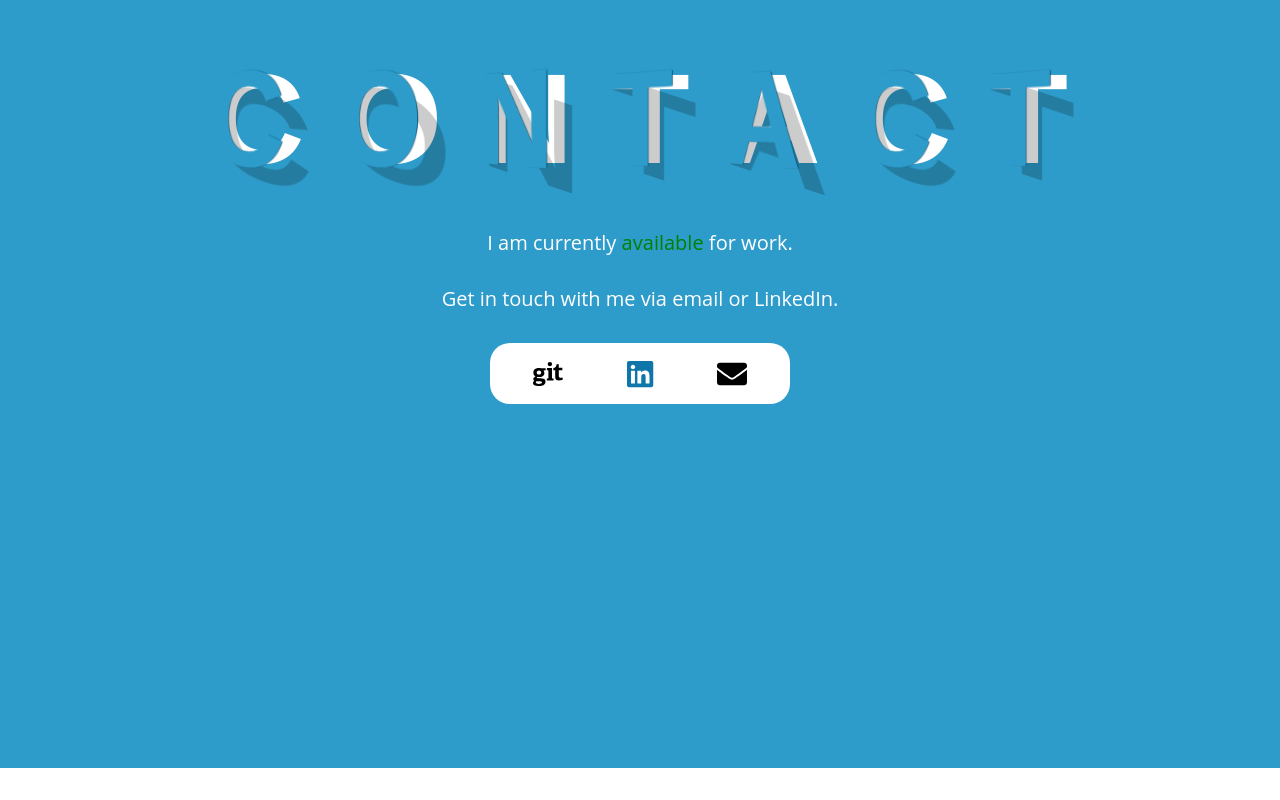
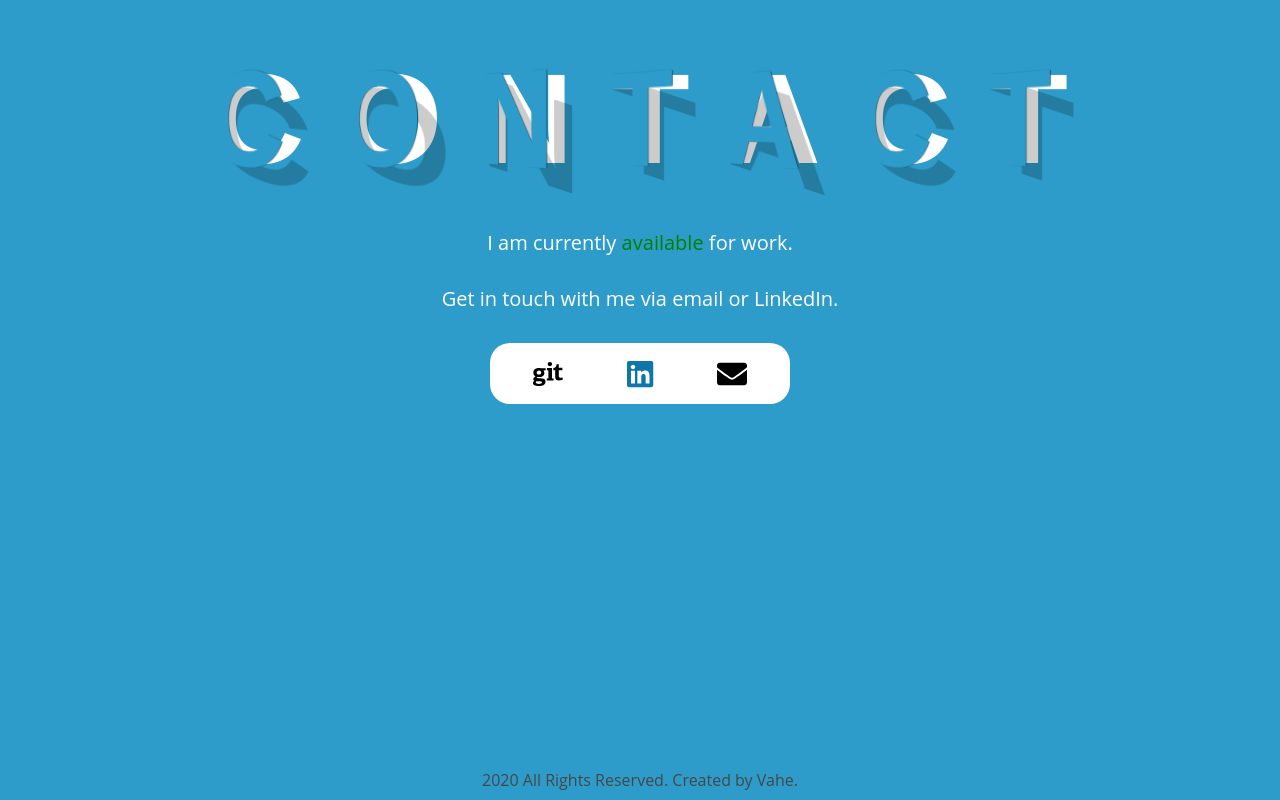
Before and after one commit to vaheaslanyan/portfolio, a React (Create React App) app: page / in a window 1280 px wide. Shown: the part 4899-5699 px from the top of the page. Before the commit the page ends 5667 px from the top, so only its background shows below. Built offline with nearby package versions, Linux system fonts and the light colour scheme.

Commit message:
create footer

```diff
--- a/src/App.css
+++ b/src/App.css
@@ -648,3 +648,15 @@ body {
     font-size: 8em;
   }
 }
+
+/* Footer */
+
+footer {
+  background-color: #2e9cca;
+  text-align: center;
+  height: 2rem;
+}
+
+.footer-main p {
+  margin: 0;
+}
--- a/src/App.js
+++ b/src/App.js
@@ -7,6 +7,7 @@ import About from "./components/About";
 import Projects from "./components/Projects";
 import Knowledge from "./components/Knowledge";
 import Contact from "./components/Contact";
+import Footer from "./components/shared/Footer";
 
 const App = () => {
   return (
@@ -18,6 +19,7 @@ const App = () => {
         <Projects />
         <Knowledge />
         <Contact />
+        <Footer />
       </div>
     </React.Fragment>
   );
--- /dev/null
+++ b/src/components/shared/Footer.js
@@ -0,0 +1,18 @@
+import React from "react";
+
+//Bootstrap
+import Container from "react-bootstrap/Container";
+
+const Footer = () => {
+  return (
+    <React.Fragment>
+      <footer className="footer-main">
+        <Container>
+          <p>2020 All Rights Reserved. Created by Vahe.</p>
+        </Container>
+      </footer>
+    </React.Fragment>
+  );
+};
+
+export default Footer;
```
